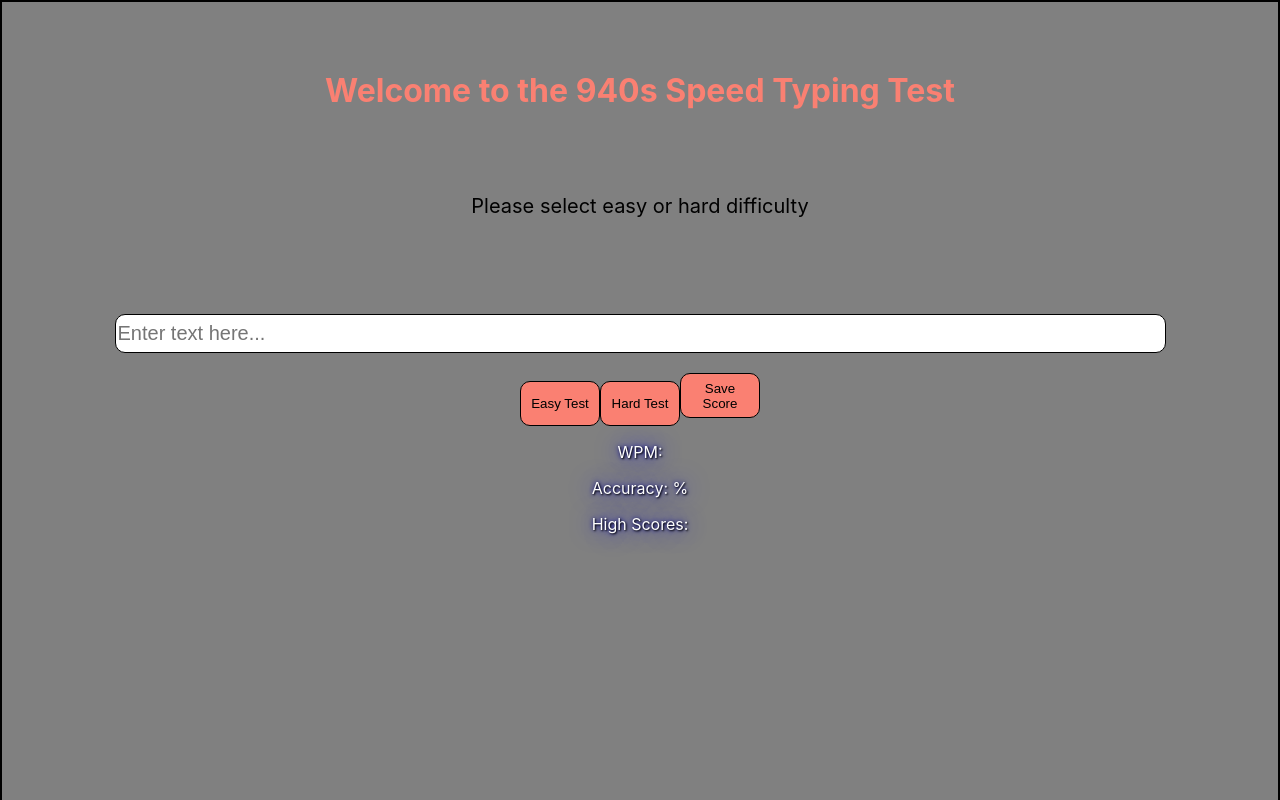
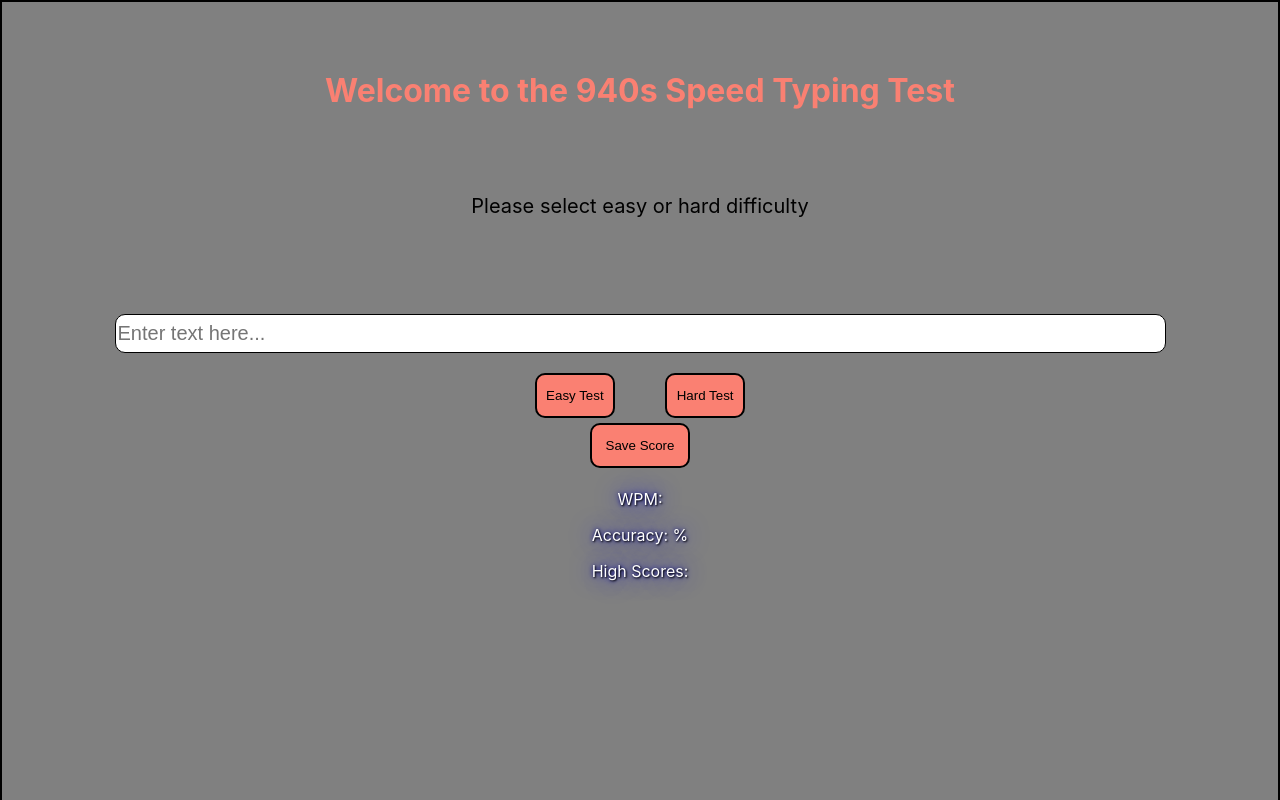
Before and after one commit to 940s/speed_typing_fe, a React (Create React App) app: page / in a window 1280 px wide. Shown: the top 800 px of the page. Built offline with nearby package versions, Linux system fonts and the light colour scheme.

Commit message:
completed frontend rendering of highscores
Co-authored-by: Chris Reichert <chris.a.reichert@gmail.com>
Co-authored-by: David Hecker <heckerdw@gmail.com>
Co-authored-by: Shan Jiang <johnson33399@gmail.com>

```diff
--- a/src/SpeedTest.css
+++ b/src/SpeedTest.css
@@ -43,3 +43,24 @@ h1 {
     color: salmon;
     padding-top: 3%;
 }
+
+ol {
+    max-width: 20%;
+    margin-left: 42%;
+    background-color: darkgray;
+    color: white;
+    border-radius: 10px;
+}
+li {
+    width: 100%;
+}
+
+button {
+    margin: 0px 2% 5px;
+    border: 2px solid black;
+}
+
+#score {
+    width: 100px;
+    border: 2px solid black;
+}
--- a/src/SpeedTest.js
+++ b/src/SpeedTest.js
@@ -132,14 +132,16 @@ class SpeedTest extends React.Component {
           </form>
           <button onClick={this.getEasyText}>Easy Test</button>
           <button onClick={this.getHardText}>Hard Test</button>
-          <button onClick={this.saveScore}>Save Score</button>
+          <br></br>
+          <button id ='score' onClick={this.saveScore}>Save Score</button>
           <p>WPM: {this.state.WPM}</p>
           <p>Accuracy: {this.state.accuracy}%</p>
           <p>High Scores: </p>
-          {/* {this.state.highScores ?
-          <ol>
-          {this.state.highScores.map(score => <li>score</li>)}
-          </ol> : ''} */}
+          {this.state.highScores ?
+          <ol start='0'>
+            <li>Score:--- WPM: ---Accuracy:</li>
+          {this.state.highScores.map(score => <li>{score.score}--------{score.wpm}--------{score.accuracy}</li>)}
+          </ol> : ''}
         </main>
         <footer></footer>
 
```
